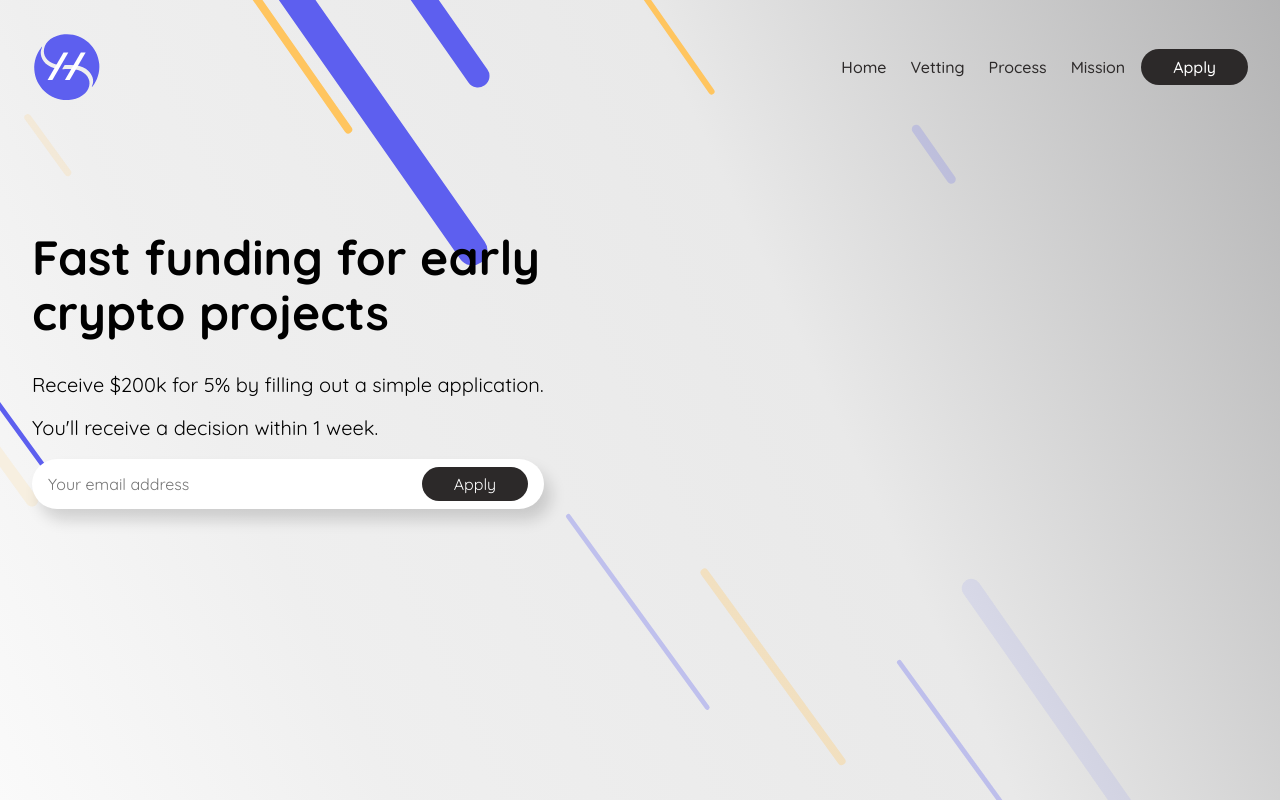
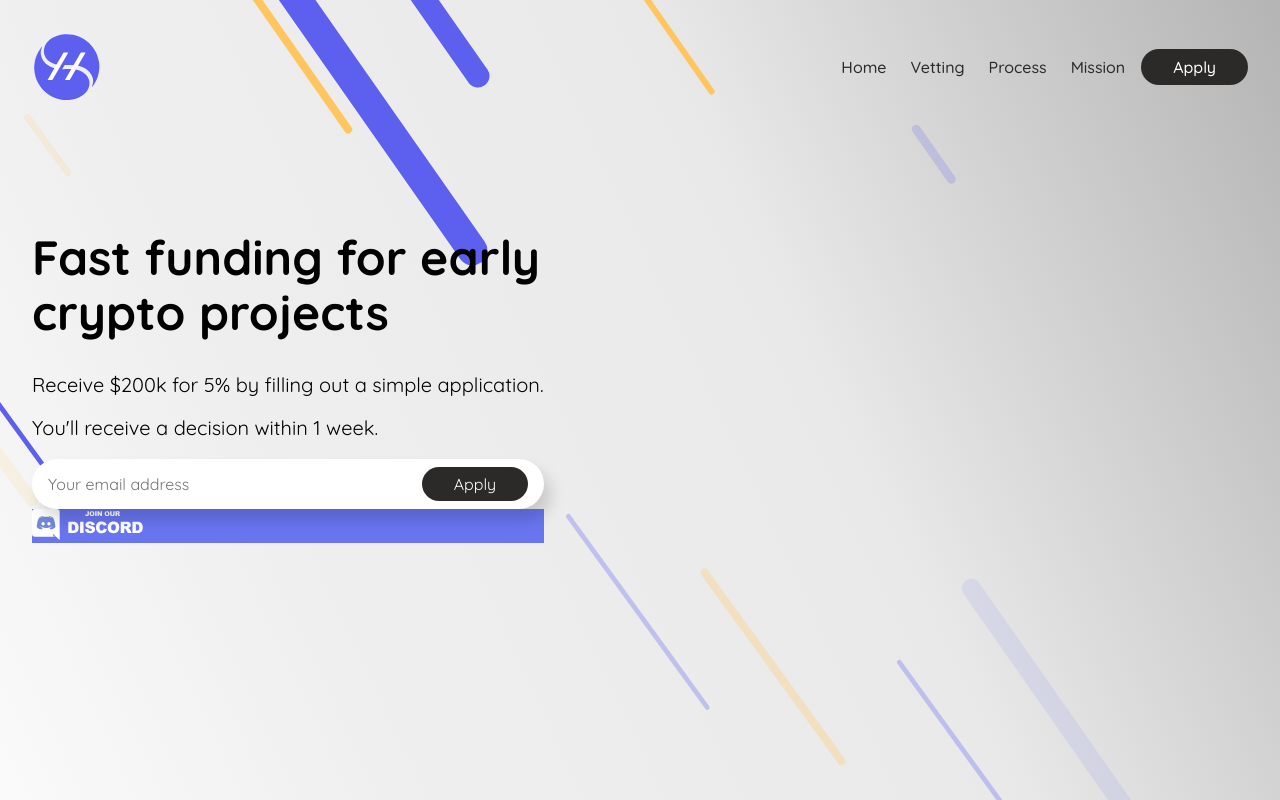
Before and after one commit to metasj/frontend, a Next.js app in the folder hs-web/: page / in a window 1280 px wide. Built offline with nearby package versions, Linux system fonts and the light colour scheme.

Commit message:
add tailwind and create discord button

```diff
--- /dev/null
+++ b/hs-web/components/buttons/JoinDiscord.js
@@ -0,0 +1,14 @@
+import Link from "next/link";
+
+export default function JoinDiscord() {
+  return (
+    <Link href="https://discord.gg/pVSbzYny2c">
+      <div
+        className="rounded-full inline-block py-2.5 px-6 mt-7 cursor-pointer hover:shadow-xl"
+        style={{ backgroundColor: "#6875EF" }}
+      >
+        <img src="/icons/join_discord.svg" />
+      </div>
+    </Link>
+  );
+}
--- a/hs-web/pages/index.js
+++ b/hs-web/pages/index.js
@@ -1,8 +1,9 @@
-import Image from 'next/image';
-import styles from '../styles/Landing.module.css';
-import classNames from 'classnames';
-import { useForm } from 'react-hook-form';
-import useApply from '../hooks/api';
+import Image from "next/image";
+import styles from "../styles/Landing.module.css";
+import classNames from "classnames";
+import { useForm } from "react-hook-form";
+import useApply from "../hooks/api";
+import JoinDiscord from "../components/buttons/JoinDiscord";
 
 export default function Home() {
   const { register, handleSubmit } = useForm({});
@@ -15,7 +16,7 @@ export default function Home() {
   });
 
   return (
-    <div className={classNames('min-vh-100 w-100', styles.bgHome)}>
+    <div className={classNames("min-vh-100 w-100", styles.bgHome)}>
       <div className="pa4">
         <div className="container center">
           <header className="flex justify-between items-center mb6">
@@ -67,12 +68,12 @@ export default function Home() {
                 <fieldset>
                   <div
                     className={classNames(
-                      'flex br-pill ph3 pv2 shadow-1',
-                      styles.formCta,
+                      "flex br-pill ph3 pv2 shadow-1",
+                      styles.formCta
                     )}
                   >
                     <input
-                      {...register('email')}
+                      {...register("email")}
                       className="w-100"
                       type="text"
                       placeholder="Your email address"
@@ -87,6 +88,7 @@ export default function Home() {
                   </div>
                 </fieldset>
               </form>
+              <JoinDiscord />
             </div>
           </section>
         </div>
--- a/hs-web/styles/globals.css
+++ b/hs-web/styles/globals.css
@@ -1,7 +1,10 @@
-@import '~tachyons/css/tachyons.min.css';
+@import "~tachyons/css/tachyons.min.css";
+@tailwind base;
+@tailwind components;
+@tailwind utilities;
 
 :root {
-  --primary-font: 'Quicksand', sans-serif;
+  --primary-font: "Quicksand", sans-serif;
   --primary-color: #2c2929;
   --primary-color-light: #3f3c3c;
 
--- /dev/null
+++ b/postcss.config.js
@@ -0,0 +1,6 @@
+module.exports = {
+  plugins: {
+    tailwindcss: {},
+    autoprefixer: {},
+  },
+}
```
Also changed, not shown: tailwind.config.js (added, +11 -0 lines), hs-web/public/icons/join_discord.svg (added).
